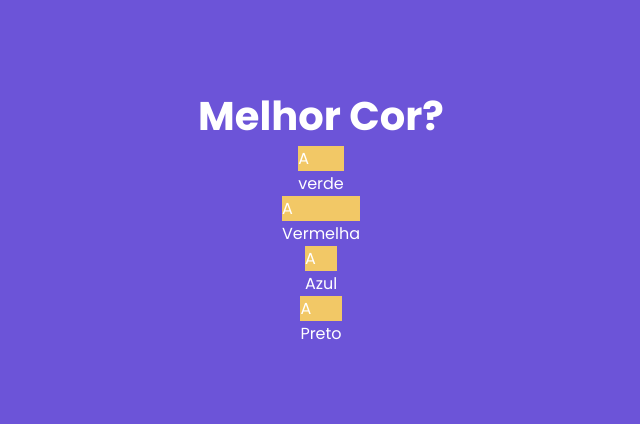
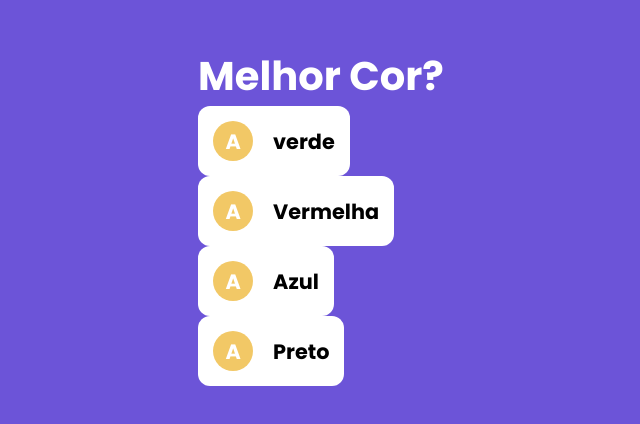
Before and after one commit to pabloaraujo22/quiz, a Next.js app: page / in a window 1280 px wide. Shown: the part 184-608 px from the top of the page, without its empty margins (319-959 px from the left). Built offline with nearby package versions, Linux system fonts and the light colour scheme.

Commit message:
Componente Resposta 03

```diff
--- a/styles/Resposta.module.css
+++ b/styles/Resposta.module.css
@@ -1,3 +1,35 @@
 .resposta {
     display: flex;
+    width: 100%;
 }
+
+.conteudoResposta {
+}
+
+.frente,
+.verso {
+    display: flex;
+}
+
+.frente {
+    align-items: center;
+    border-radius: 12px;
+    background-color: #fff;
+    padding: 15px;
+}
+.letra {
+    display: flex;
+    align-items: center;
+    justify-content: center;
+    height: 40px;
+    width: 40px;
+    border-radius: 50%;
+    font-size: 1.3rem;
+    font-weight: bold;
+    margin-right: 20px;
+}
+.valor {
+    color: #000;
+    font-size: 1.3rem;
+    font-weight: bold;
+}
```
